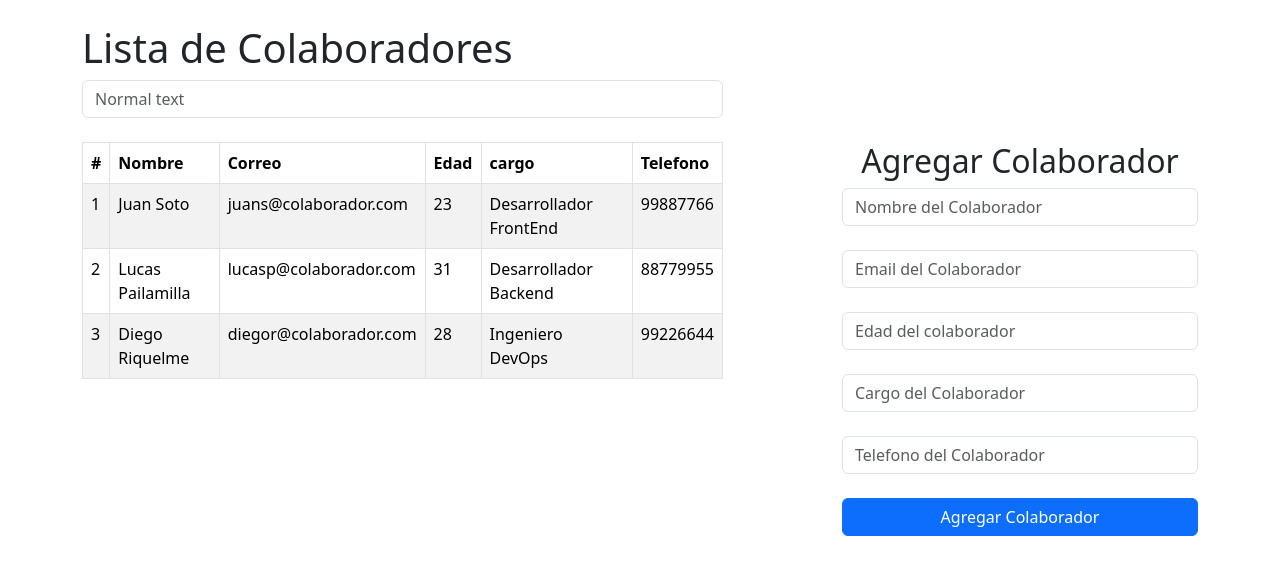
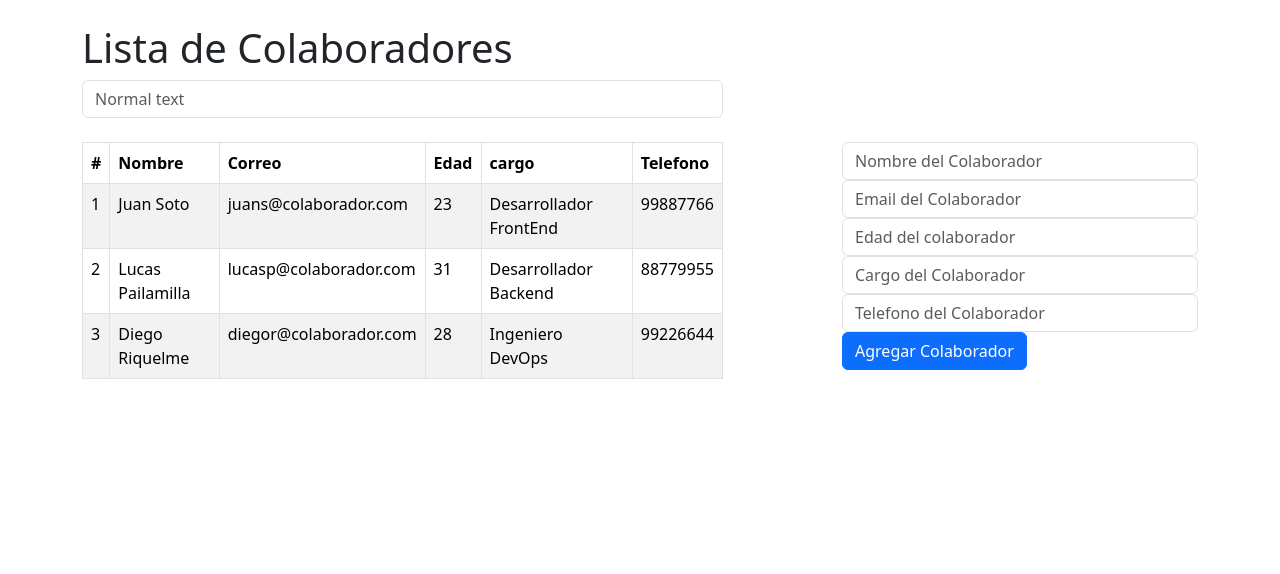
Before and after one commit to sebastian-oyarzo/desafioReact3, a React (Vite) app: page / in a window 1280 px wide. Shown: the top 574 px of the page. Built offline with nearby package versions, Linux system fonts and the light colour scheme.

Commit message:
Subiendo formulario modifica junto con funciones para agregar colaborador

```diff
--- a/src/App.jsx
+++ b/src/App.jsx
@@ -1,4 +1,5 @@
 import './App.css'
+import { useState } from 'react';
 import { Listado } from './components/Listado'
 import {BaseColaboradores} from './data/BaseColaboradores'
 import {Buscador} from './components/Buscador'
@@ -9,6 +10,57 @@ import Row from 'react-bootstrap/Row';
 import Col from 'react-bootstrap/Col';
 
 function App() {
+
+  const [data, setData] = useState (BaseColaboradores);
+  const [nuevoColaborador,setColaborador] = useState (
+    {
+      id: '',
+      nombre: '',
+      correo: '',
+      edad: '',
+      cargo: '',
+      telefono: '',
+    }
+  );
+
+  const capturaInput = (event) => {
+    const {name,value} = event.target;
+    console.log ("Estoy ingresando los inputs")
+
+    setColaborador ({
+      ...nuevoColaborador,
+        [name]: value,
+    })
+
+    console.log (nuevoColaborador)
+  }
+
+  const AgregarNuevoColaborador = (event) => {
+    console.log ("Entre en funcion nuevo colaborador")
+    event.preventDefault();
+    const id = data.length + 1;
+    const { nombre, correo, edad, cargo, telefono } = event.target;
+    if(
+        !nombre.value ||
+        !correo.value ||
+        !edad.value ||
+        !cargo.value ||
+        !telefono.value
+    ) {
+      console.log ("No se permiten campos vacios")
+    } else {
+      const newObj = {
+        id,
+        nombre: nombre.value,
+        correo: correo.value,
+        edad: edad.value,
+        cargo:cargo.value,
+        telefono: telefono.value,
+      }
+
+      console.log(newObj , "Nuevo objeto")
+    }
+  }
 
   return (
     <Container className='mt-4 center'>
@@ -23,7 +75,7 @@ function App() {
           <Listado BaseColaboradores={BaseColaboradores}/>
         </Col>
         <Col xs={10} lg={{ span: 4, offset: 1}} >
-          <Formulario/>
+        <Formulario onChange={capturaInput} onSubmit={AgregarNuevoColaborador}/>
         </Col>
       </Row>
     </Container>
--- a/src/components/Formulario.jsx
+++ b/src/components/Formulario.jsx
@@ -1,24 +1,50 @@
-import React from 'react'
 import Form from 'react-bootstrap/Form'
 import Button from 'react-bootstrap/Button'
 
-export const Formulario = () => {
-  return (
-    <div>
-      <h2 className='text-center '>Agregar Colaborador</h2>
-        <Form.Control type="text" placeholder="Nombre del Colaborador" />
-      <br />
-        <Form.Control type="email" placeholder="Email del Colaborador" />
-      <br />
-        <Form.Control type="number" placeholder="Edad del colaborador" />
-      <br />
-       <Form.Control type="text" placeholder="Cargo del Colaborador" />
-      <br />
-        <Form.Control type="tel" placeholder="Telefono del Colaborador" />
-      <br />
-      <div className="d-grid gap-2">
-        <Button variant="primary">Agregar Colaborador</Button>{' '}
-      </div>
-    </div>
-  )
+export const Formulario = ({onChange ,onSubmit}) => {
+
+    return (
+        <Form onSubmit={onSubmit}>
+            <Form.Group>
+                <Form.Control
+                type="text"
+                name = "nombre"
+                placeholder="Nombre del Colaborador"
+                onChange={onChange}
+                />
+            </Form.Group>
+            <Form.Group>
+                <Form.Control
+                type="email"
+                name = "correo"
+                placeholder="Email del Colaborador"
+                onChange={onChange}
+                />
+            </Form.Group>
+            <Form.Group>
+                <Form.Control
+                type="number"
+                name = "edad"
+                min={1}
+                max={100}
+                placeholder="Edad del colaborador"
+                onChange={onChange} />
+            </Form.Group>
+            <Form.Group>
+                <Form.Control type="text"
+                name = "cargo"
+                placeholder="Cargo del Colaborador"
+                onChange={onChange}
+                />
+            </Form.Group>
+            <Form.Group>
+                <Form.Control type="tel"
+                name = "telefono"
+                placeholder="Telefono del Colaborador"
+                onChange={onChange}
+                />
+          </Form.Group>
+          <Button variant="primary" className="d-grid gap-2" type="summit" >Agregar Colaborador</Button>
+        </Form>
+    )
 }
```
